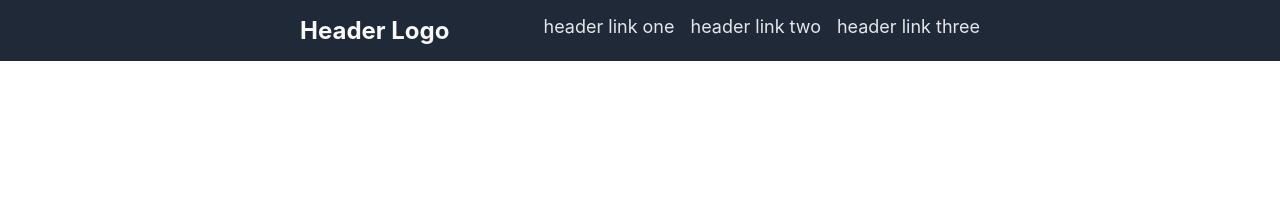
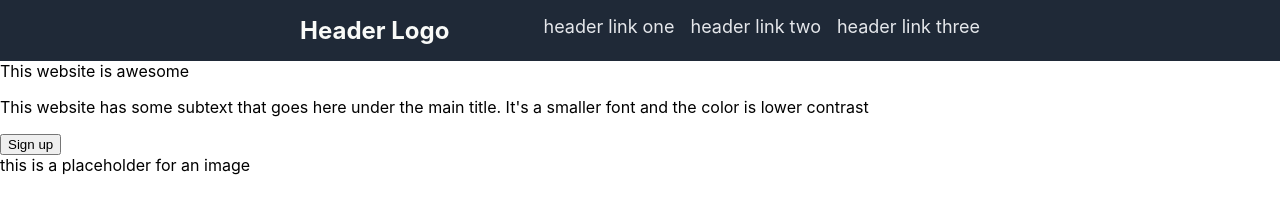
Before and after one commit to Sinixon/landing-page, a plain HTML site: page index.html in a window 1280 px wide. Drawn offline with Linux system fonts and the light colour scheme.

Commit message:
Add html for the section right underneath the header. The welcome section

```diff
--- a/index.html
+++ b/index.html
@@ -16,7 +16,15 @@
                 <li><a href="index.html">header link three</a></li>
             </ul>
         </header>
-
+        <section class="welcomesection">
+            <div class="awesomediv">
+                This website is awesome
+                <p>This website has some subtext that goes here under the main
+                    title. It's a smaller font and the color is lower contrast</p>
+                <button class="signup">Sign up</button>
+            </div>
+            <div class="imageplaceholder">this is a placeholder for an image</div>
+        </section>
         <footer>
 
         </footer>
```
